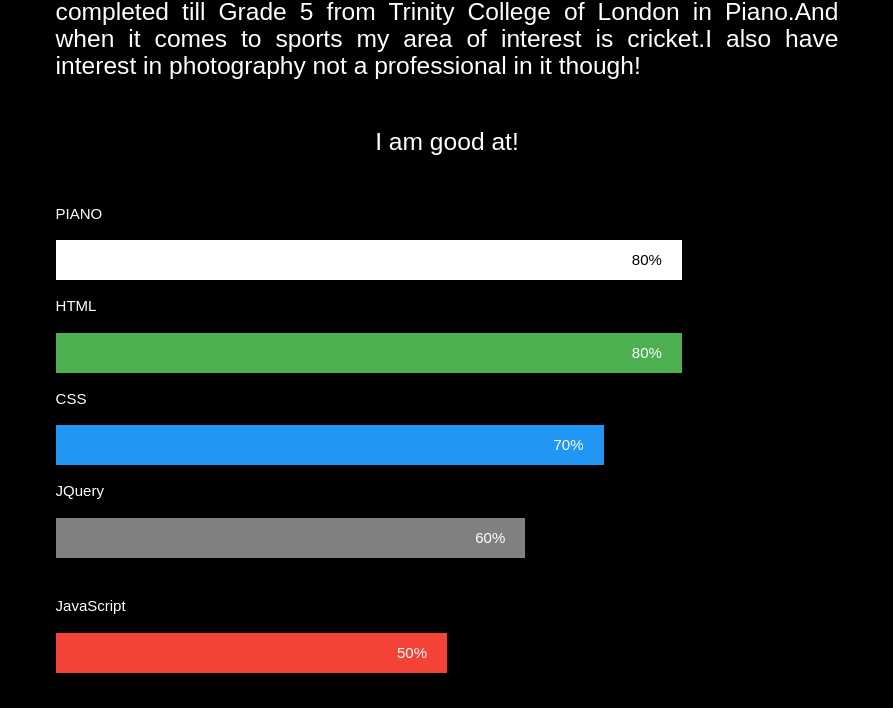
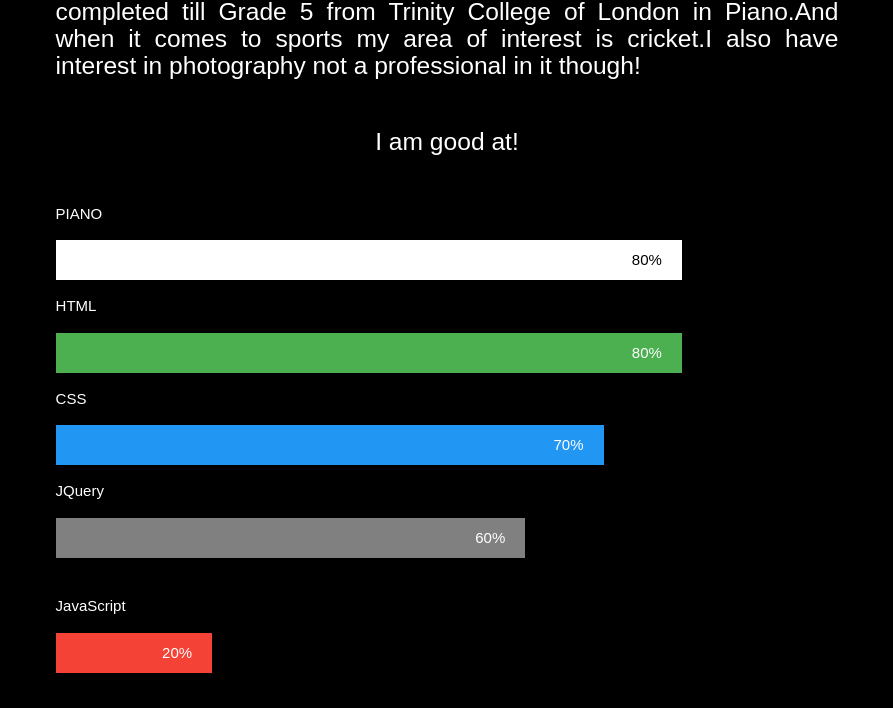
Before and after one commit to subzero1999/subzero1999.github.io, a plain HTML site: page skills.html in a window 1280 px wide. Shown: the part 842-1550 px from the top of the page, without its empty margins (193-1086 px from the left). Drawn offline with nearby package versions, Linux system fonts and the light colour scheme.

Commit message:
Update skills.html

```diff
--- a/skills.html
+++ b/skills.html
@@ -96,7 +96,7 @@
     }
 
     .js {
-      width: 50%;
+      width: 20%;
       background-color: #f44336;
     }
 
@@ -176,7 +176,7 @@
 
             <p class="left-align">JavaScript</p>
             <div class="container">
-              <div class="skills js">50%</div>
+              <div class="skills js">20%</div>
             </div><br />
 
           </div>
```
